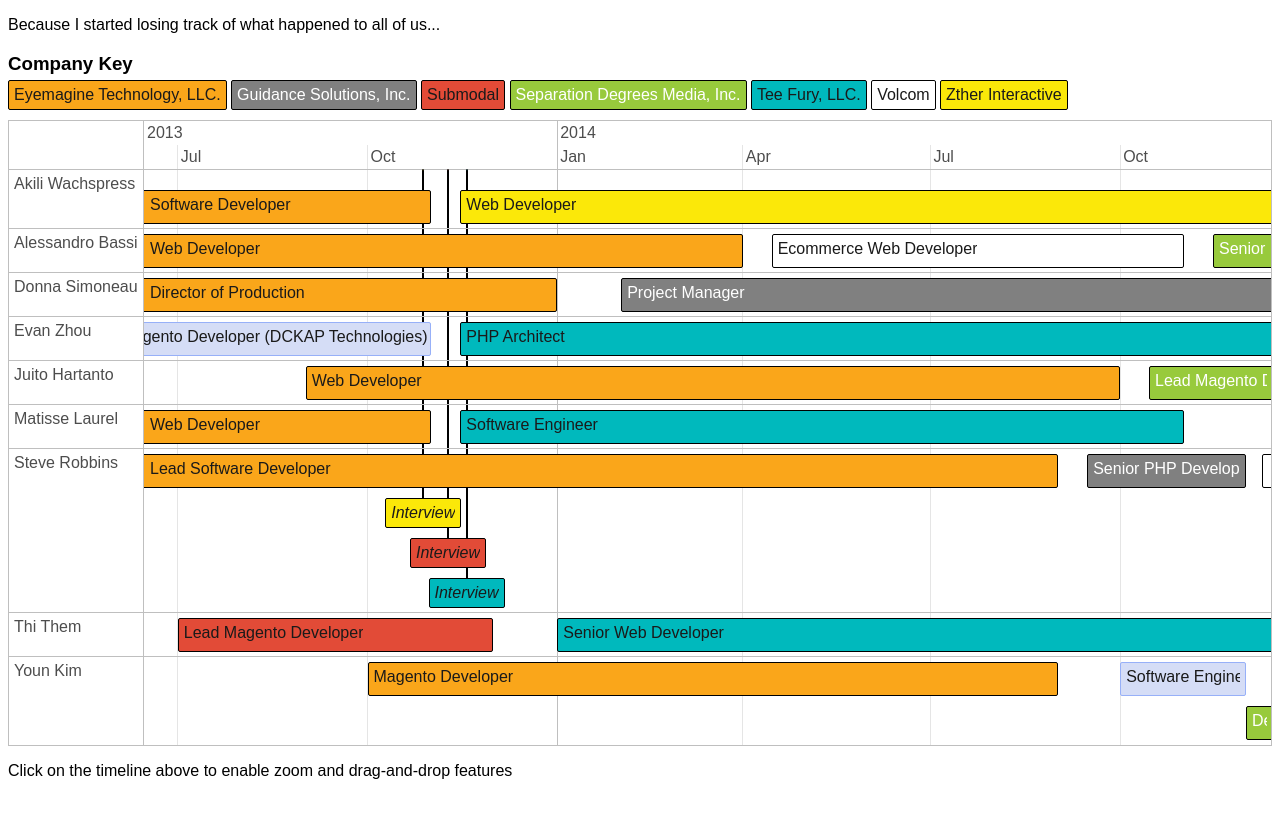
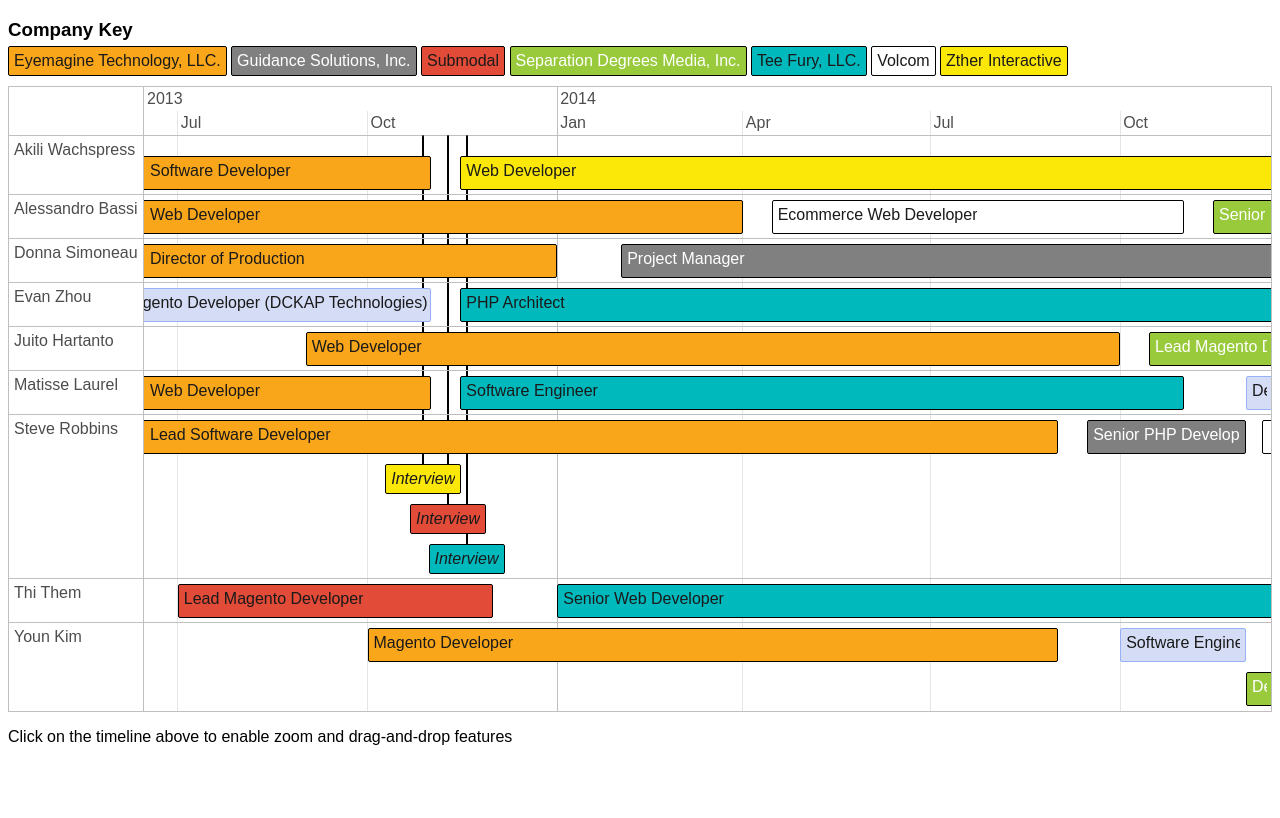
Before and after one commit to steverobbins/blog.steverobbins.com, a Jekyll site: the page timeline.html, which Jekyll copies as it is, in a window 1280 px wide. Shown: the top 818 px of the page. Built offline with Jekyll 4.4.1, drawn with Linux system fonts in a browser that asks for light colours; nearby versions of some CDN libraries.

Commit message:
Update timeline.html

```diff
--- a/timeline.html
+++ b/timeline.html
@@ -52,7 +52,6 @@
         </style>
     </head>
     <body>
-        <p>Because I started losing track of what happened to all of us...</p>
         <div id="key" class="vis timeline">
             <h3>Company Key</h3>
             <p class="item range eyemagine">Eyemagine Technology, LLC.</p>
@@ -188,6 +187,12 @@
               end: '2014-11-01',
               className: 'teefury'
             });
+            items.add({
+              group: groupId,
+              content: 'Developer (SDG)',
+              start: '2014-12-01',
+              end: current,
+            });
 
             // Steve
             groups.add({id: ++groupId, content: 'Steve Robbins'});
```
